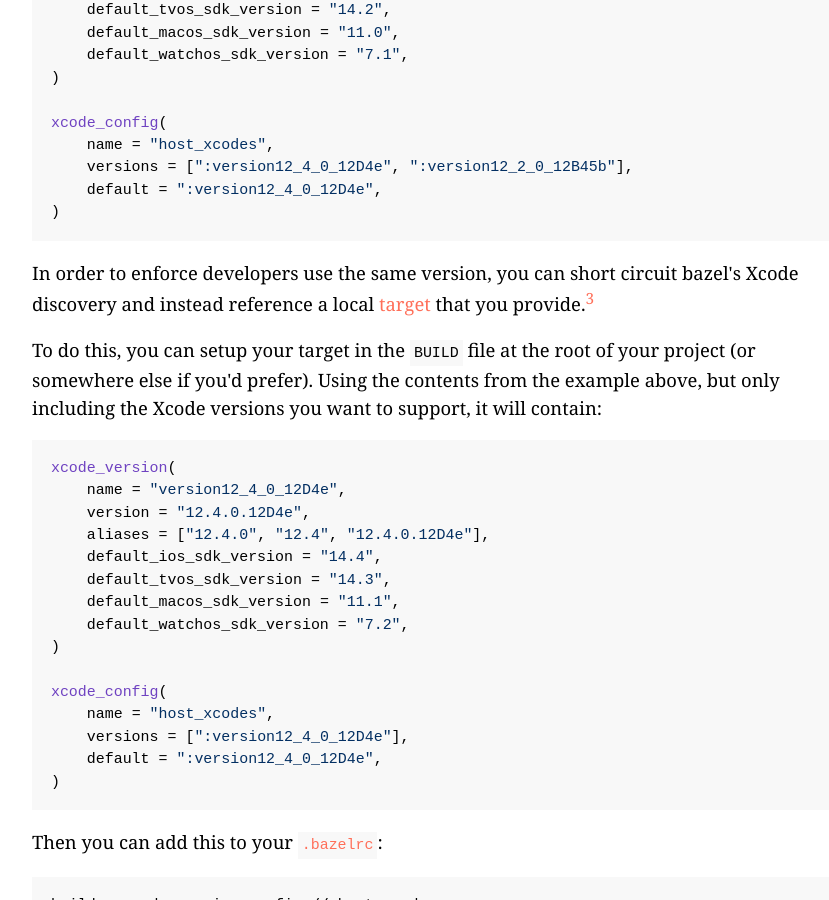
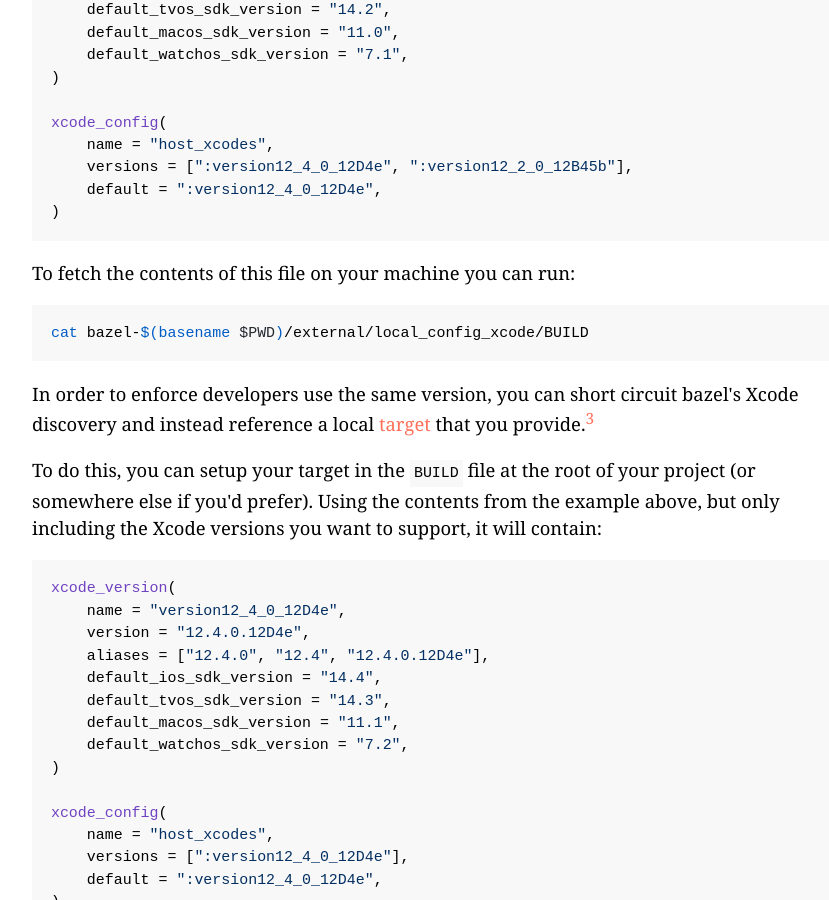
Before and after one commit to keith/smileykeith.com, a Jekyll site: the page built from _posts/2021-03-08-locking-xcode-in-bazel.md, in a window 1280 px wide and 900 px high, scrolled down 982 px. Shown: the whole window, without its empty margins (194-1023 px from the left). Built offline with Jekyll 4.4.1, drawn with Linux system fonts in a browser that asks for light colours.

Commit message:
Add fetch

````diff
--- a/_posts/2021-03-08-locking-xcode-in-bazel.md
+++ b/_posts/2021-03-08-locking-xcode-in-bazel.md
@@ -50,6 +50,12 @@ xcode_config(
     versions = [":version12_4_0_12D4e", ":version12_2_0_12B45b"],
     default = ":version12_4_0_12D4e",
 )
+```
+
+To fetch the contents of this file on your machine you can run:
+
+```sh
+cat bazel-$(basename $PWD)/external/local_config_xcode/BUILD
 ```
 
 In order to enforce developers use the same version, you can short
````
